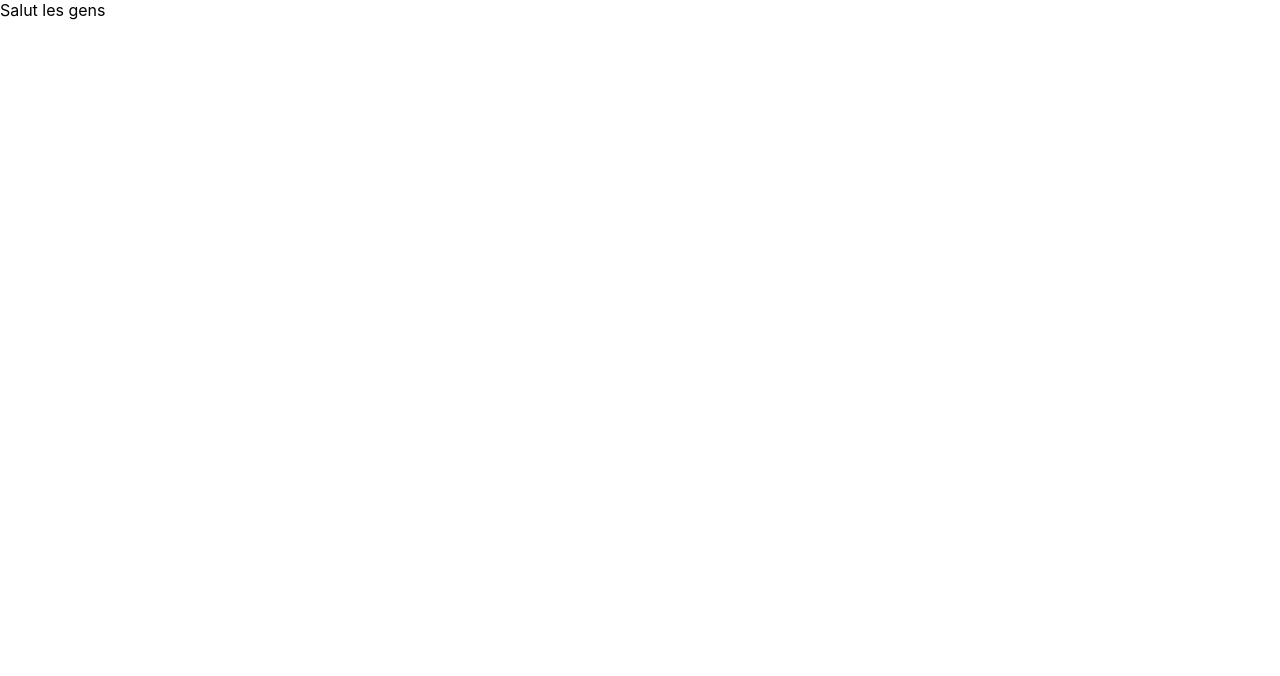
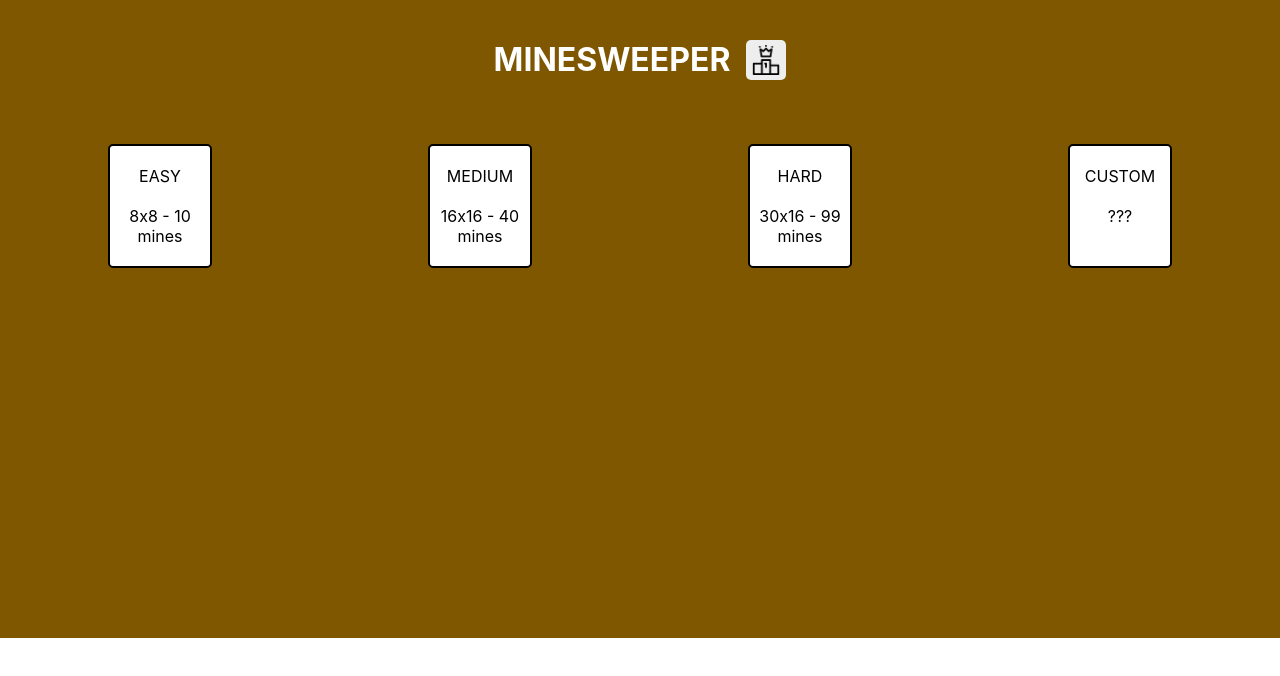
Before and after one commit to NicolasDehes/Steam, a React (Create React App) app: page / in a window 1280 px wide. Shown: the top 676 px of the page. Built offline with nearby package versions, Linux system fonts and the light colour scheme.

Commit message:
leaderboard begin

```diff
--- a/package.json
+++ b/package.json
@@ -3,10 +3,12 @@
   "version": "0.1.0",
   "private": true,
   "dependencies": {
+    "@react-ui-org/react-ui": "^0.45.0",
     "@testing-library/jest-dom": "^5.16.1",
     "@testing-library/react": "^12.1.2",
     "@testing-library/user-event": "^13.5.0",
     "axios": "^0.25.0",
+    "dotenv": "^16.0.0",
     "node-sass": "^7.0.1",
     "nodemon": "^2.0.15",
     "react": "^17.0.2",
@@ -14,6 +16,7 @@
     "react-icons": "^4.3.1",
     "react-router-dom": "^6.2.1",
     "react-scripts": "5.0.0",
+    "react-spinners": "^0.11.0",
     "semantic-ui-css": "^2.4.1",
     "semantic-ui-react": "^2.1.1",
     "web-vitals": "^2.1.4"
--- a/src/App.js
+++ b/src/App.js
@@ -6,9 +6,7 @@ import Clicker from './components/clicker/Index';
 export default class App extends Component {
   render() {
     return (
-      <div>
-        <Clicker/>
-      </div>
+      <MineSweeper />
     )
   }
 }
--- a/src/components/minesweeper/MineSweeper.js
+++ b/src/components/minesweeper/MineSweeper.js
@@ -1,5 +1,8 @@
+import axios from 'axios';
 import React, { Component } from 'react';
 import './style.css';
+import { Modal } from '@react-ui-org/react-ui';
+import ClipLoader from "react-spinners/ClipLoader";
 
 export default class MineSweeper extends Component {
 
@@ -19,6 +22,10 @@ export default class MineSweeper extends Component {
       openSetting: false,
       openLevel: true,
       openInfoGame: false,
+      showLeaderBoard: false,
+      leaderBoardLevel: 0,
+      leaderBoardValue: [],
+      leaderBoardLoading: false
     }
   }
 
@@ -143,7 +150,7 @@ export default class MineSweeper extends Component {
               })
             })
             if (nbCase === this.state.nbMines) {
-              this.setState({ victory: true })
+              this.victory();
             }
           }
         } else if (!tempBoard[x][y].isFlag) {
@@ -168,6 +175,13 @@ export default class MineSweeper extends Component {
       }
     } else {
       this.initBoard(x, y);
+    }
+  }
+
+  victory = () => {
+    this.setState({ victory: true })
+    if (this.props.user != undefined) {
+      this.saveTime();
     }
   }
 
@@ -280,6 +294,45 @@ export default class MineSweeper extends Component {
     })
   }
 
+  saveTime = () => {
+    const requestInfo = {};
+    requestInfo['user'] = this.props.user;
+    requestInfo['game'] = {
+      name: "MineSweeper",
+      time: this.state.timer
+    }
+    axios.post(process.env.URL_BACK + "/minesweeper", requestInfo)
+      .then(response => {
+        if (response.status == 200) {
+
+        }
+      })
+      .catch(error => {
+        console.error("Error 'saveTime' in Mineswepper : ", error)
+      })
+  }
+  showLeaderBoard = (open) => {
+    if (open != false) {
+      this.setState({ showLeaderBoard: true },
+        axios.get(process.env.URL_BACK + '/minesweeper/leaderboard', { level: this.state.leaderBoardLevel })
+          .then(response => {
+
+          })
+          .catch(error => {
+            console.error("Error 'showLeaderBoard' in MineSweeper : ", error)
+          })
+      )
+    } else {
+      this.setState({ showLeaderBoard: false })
+    }
+  }
+
+  changeLeaderBoard = (event) => {
+    this.setState({ leaderBoardLevel: event.target.value }, () => {
+      this.showLeaderBoard();
+    })
+  }
+
   render() {
     const width = (this.state.longueur * 34) + "px";
     const heigth = ((this.state.largeur * 34) + 34) + "px";
@@ -287,8 +340,46 @@ export default class MineSweeper extends Component {
 
     return (
       <div className="minesweeper">
+        {this.state.showLeaderBoard ?
+          <Modal
+            actions={[
+              {
+                color: 'danger',
+                label: 'Delete',
+                onClick: () => this.showLeaderBoard(false),
+              },
+            ]}
+            onClose={() => this.showLeaderBoard(false)}
+            title="LeaderBoard"
+          >
+            <select onChange={this.changeLeaderBoard}>
+              <option value="easy" key="0">Easy</option>
+              <option value="normal" key="1">Normal</option>
+              <option value="hard" key="2">Hard</option>
+            </select>
+            {this.state.leaderBoardLoading == true ?
+              <table>
+              {this.state.leaderBoardValue.forEach(row => {
+                return (
+                  <tr>
+                    <td>{row.ranking}</td>
+                    <td>{row.User.nickName}</td>
+                    <td>{row.timer}</td>
+                  </tr>
+                );
+              })}
+              </table>
+            :
+              <ClipLoader color={color} loading={loading} css={override} size={150} />
+            }
+          </Modal>
+          : ''}
         <header>
-          <h1 className="title">MINESWEEPER</h1>
+          <div className="titleBox">
+            <h1 className="title">MINESWEEPER</h1>
+            <img className="leaderboard" src="leaderboard.png" title="Classement" onClick={this.showLeaderBoard} />
+
+          </div>
           <div className="mine-params">
             <div className={this.state.openLevel ? "allLevel" : "displayNone"}>
               <div className="level" onClick={this.launchLevel("easy")}>
--- a/src/components/minesweeper/style.css
+++ b/src/components/minesweeper/style.css
@@ -4,7 +4,6 @@
   width: 100%;
 }
 .title{
-  padding-top: 1em;
   text-align: center;
   color: #FFF;
 }
@@ -132,3 +131,18 @@
   font-size: 1em;
   padding: 0.5em;
 }
+.leaderboard{
+  margin-left: 1em;
+  width: 30px;
+  height: 30px;
+  background-color: #EEE;
+  padding: 5px;
+  border-radius: 5px;
+}
+.titleBox{
+  margin: auto;
+  display: flex;
+  padding-top: 2.5em;
+  text-align: center;
+  justify-content: center;
+}
```
Also changed, not shown: public/leaderboard.png (added), 1 other file (tests, documents, lock files or other folders).
